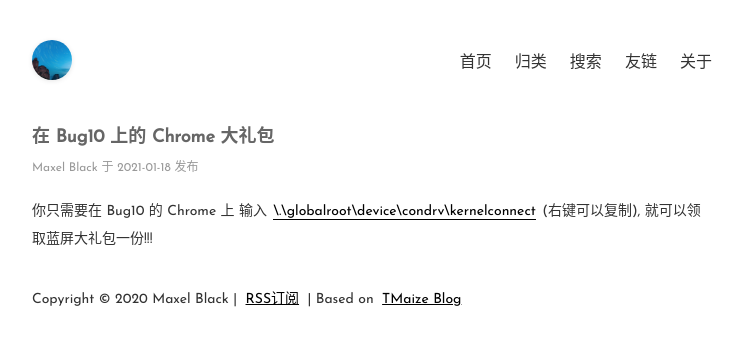
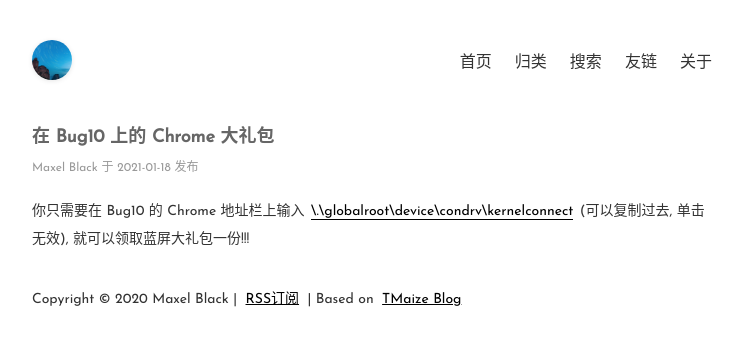
Before and after one commit to maxelblack/blog, a Jekyll site: the page built from _posts/2021-01-18-01.md, in a window 1280 px wide. Shown: the top 346 px of the page, without its empty margins (268-1011 px from the left). Built offline with Jekyll 4.4.1, drawn with Linux system fonts in a browser that asks for light colours; some web fonts are replaced; comment, search, counter and statistics services are not loaded.

Commit message:
Update 2021-01-18-01.md

```diff
--- a/_posts/2021-01-18-01.md
+++ b/_posts/2021-01-18-01.md
@@ -3,4 +3,4 @@ layout: mypost
 title: 在 Bug10 上的 Chrome 大礼包
 ---
 
-你只需要在 Bug10 的 Chrome 上 输入 [\\.\globalroot\device\condrv\kernelconnect]() (右键可以复制), 就可以领取蓝屏大礼包一份!!!
+你只需要在 Bug10 的 Chrome 地址栏上输入 [\\.\globalroot\device\condrv\kernelconnect]() (可以复制过去, 单击无效), 就可以领取蓝屏大礼包一份!!!
```
